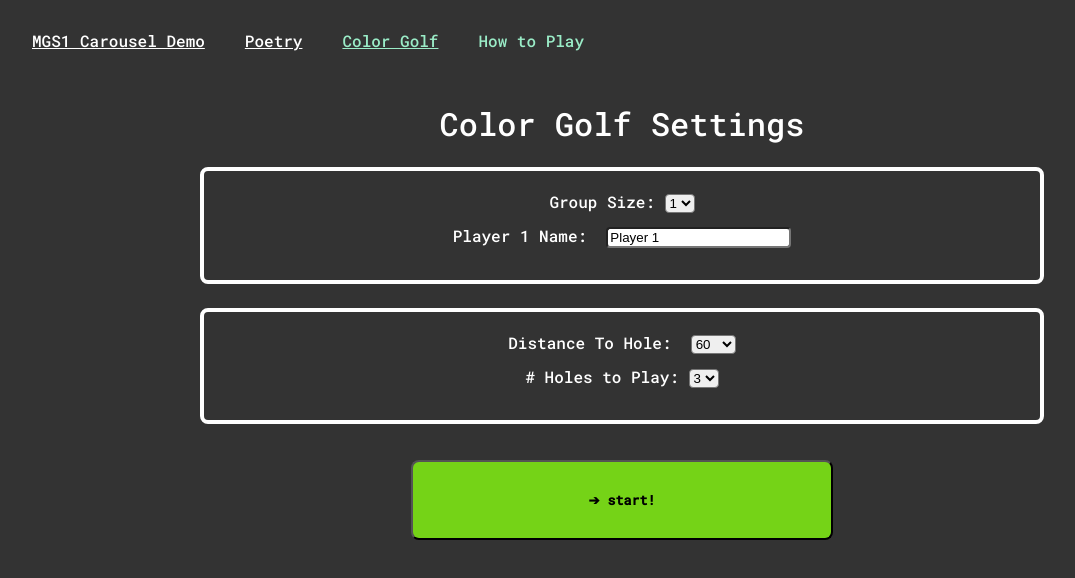
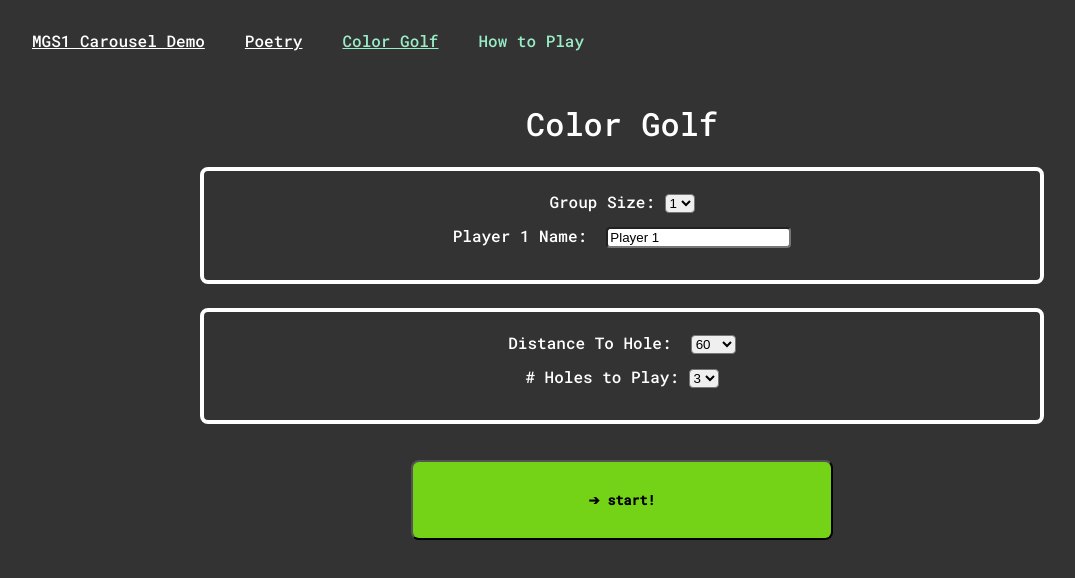
Before and after one commit to z-s-kusz/short-attention-span-js, a Vue app: page /color-golf in a window 1280 px wide. Shown: the top 578 px of the page, without its empty margins (18-1093 px from the left). Built offline with nearby package versions, Linux system fonts and the light colour scheme.

Commit message:
Fixed flex. Removed settings in golf title.

```diff
--- a/src/components/color-golf/MenuSettings.vue
+++ b/src/components/color-golf/MenuSettings.vue
@@ -1,15 +1,15 @@
 <template>
   <div>
-    <h1>Color Golf Settings</h1>
+    <h1>Color Golf</h1>
     <form>
       <div class="menu-group">
         <label>Group Size:
           <select v-model="playerCount">
             <option v-for="number in 4"
-              v-bind:key="number" v-bind:value="number">{{ number }}</option>
+              :key="number" :value="number">{{ number }}</option>
           </select>
         </label>
-        <div v-for="index in 4" v-bind:key="index" v-show="playerCount >= index">
+        <div v-for="index in 4" :key="index" v-show="playerCount >= index">
           <label>Player {{ index }} Name:&nbsp;
             <input type="text" v-model="playerNames[index - 1]"/>
           </label>
--- a/src/components/pallets/PalletePicker.vue
+++ b/src/components/pallets/PalletePicker.vue
@@ -39,6 +39,6 @@ export default {
   margin: 4px 36px 24px 36px;
 }
 .pill {
-  flex-basis: 1 0 50%;
+  flex: 1 1 auto;
 }
 </style>
```
